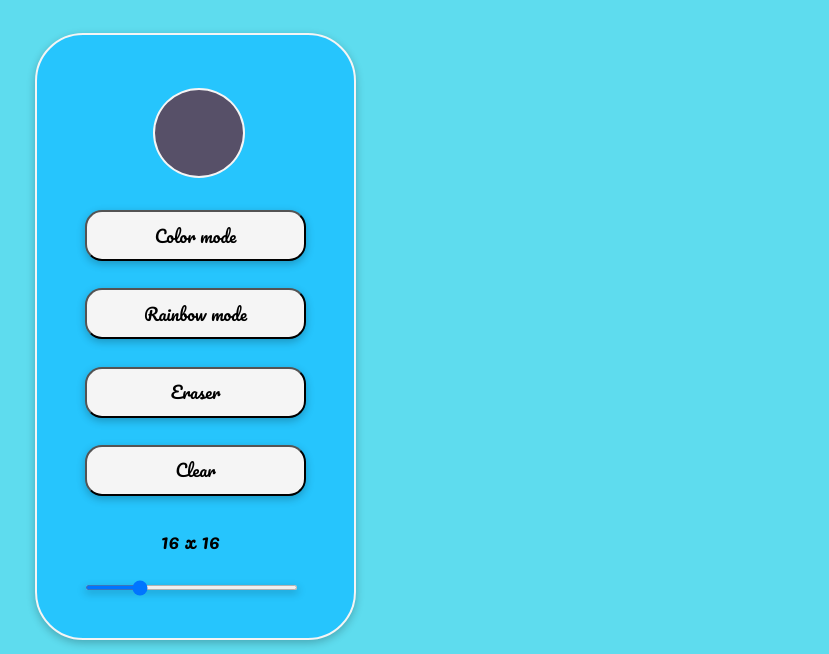
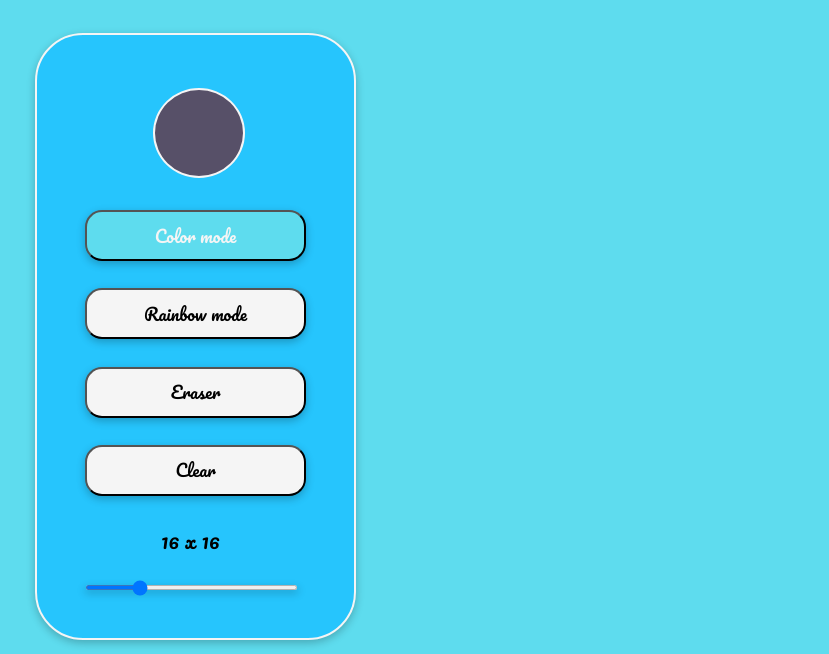
Before and after one commit to thaph03/Etch-A-Sketch, a plain HTML site: page index.html in a window 1280 px wide. Both pictures are taken after a click on the button "Color mode". Shown: the part 146-800 px from the top of the page, without its empty margins (205-1034 px from the left). Drawn offline with nearby package versions, Linux system fonts and the light colour scheme.

Commit message:
add some stuff

```diff
--- a/script.js
+++ b/script.js
@@ -1 +1,32 @@
-'use strict'
+'use strict';
+const colorBtn = document.getElementById('colorBtn');
+const rainbowBtn = document.getElementById('rainbowBtn');
+
+const eraserBtn = document.getElementById('eraserBtn');
+
+const clearBtn = document.getElementById('clearBtn');
+
+const btnClickedAffect = function () {
+  colorBtn.addEventListener('click', () => {
+    colorBtn.classList.add('active');
+    rainbowBtn.classList.remove('active');
+    eraserBtn.classList.remove('active');
+  });
+  rainbowBtn.addEventListener('click', () => {
+    rainbowBtn.classList.add('active');
+    colorBtn.classList.remove('active');
+    eraserBtn.classList.remove('active');
+  });
+  eraserBtn.addEventListener('click', () => {
+    eraserBtn.classList.add('active');
+    colorBtn.classList.remove('active');
+    rainbowBtn.classList.remove('active');
+  });
+};
+
+const makeGrid = function (gridSize) {};
+
+const main = function () {
+  btnClickedAffect();
+};
+main();
--- a/style.css
+++ b/style.css
@@ -85,6 +85,21 @@
   box-shadow: rgba(0, 0, 0, 0.24) 0px 3px 8px;
 }
 
+#colorBtn.active,
+#rainbowBtn.active,
+#eraserBtn.active {
+  width: 13em;
+  height: 3em;
+  border-radius: 1em;
+  color: whitesmoke;
+  background-color: #5edcee;
+  font-size: 17px;
+  cursor: pointer;
+  position: relative;
+  box-shadow: rgba(0, 0, 0, 0.24) 0px 3px 8px;
+  transition: 0.2s;
+}
+
 .settings button:hover {
   transform: scale(1.07);
   transition: 0.2s;
```
Also changed, not shown: 1 other file.
